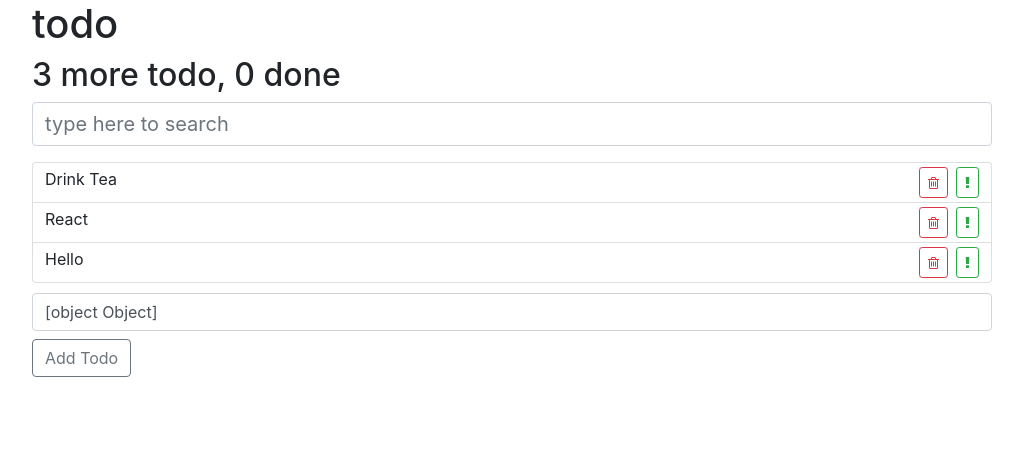
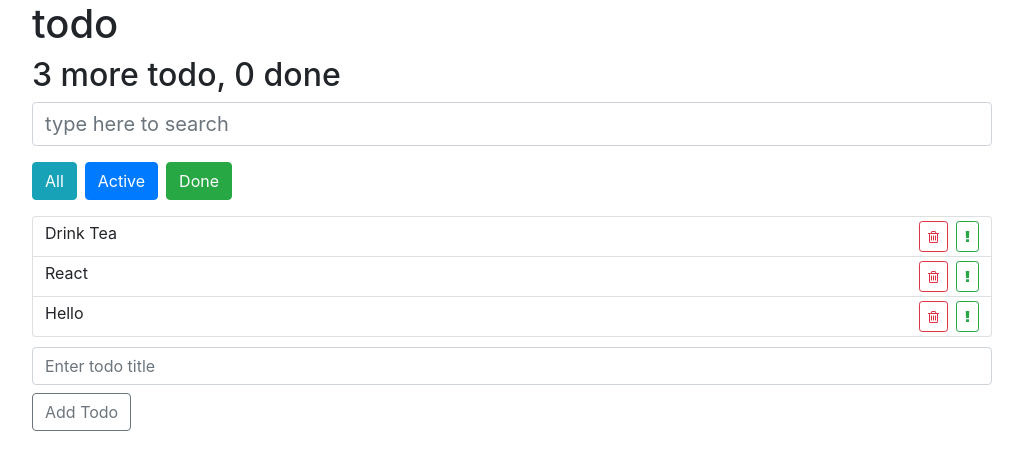
Before and after one commit to vladgaranich1993/reactAwesomeTodoList, a React (Create React App) app: page / in a window 1280 px wide. Shown: the top 470 px of the page, without its empty margins (128-1151 px from the left). Built offline with nearby package versions, Linux system fonts and the light colour scheme.

Commit message:
set clearing the addForm input on submit and add filter button on SearchPanel

```diff
--- a/src/components/AddTodoForm/AddTodoForm.js
+++ b/src/components/AddTodoForm/AddTodoForm.js
@@ -16,13 +16,16 @@ export default class AddTodoForm extends Component {
     onSubmitForm = (e) => {
         e.preventDefault();
         this.props.onItemAdded(this.state.label);
+        this.setState({
+            label: ''
+        })
     }
 
     render() {
         return(
             <form className="add-todo-form" onSubmit={this.onSubmitForm}>
                 <input className="form-control" onChange={this.onLabelChange} type="text" placeholder="Enter todo title"
-                value={this.state}
+                value={this.state.label}
                 />
                 <button className="btn btn-outline-secondary mt-2">
                     Add Todo
--- a/src/components/SearchPanel/SearchPanel.js
+++ b/src/components/SearchPanel/SearchPanel.js
@@ -9,6 +9,12 @@ const SearchPanel = () => {
     return(
         <div className="mb-3">
             <input className="form-control" style={searchStyle} placeholder={placeHolderSearch}/>
+            <div className="mt-3">
+                <button type="button" className="mr-2 btn btn-info">All</button>
+                <button className="mr-2 btn btn-primary">Active</button>
+                <button className="btn btn-success">Done</button>
+            </div>
+
         </div>
     )
 }
```
